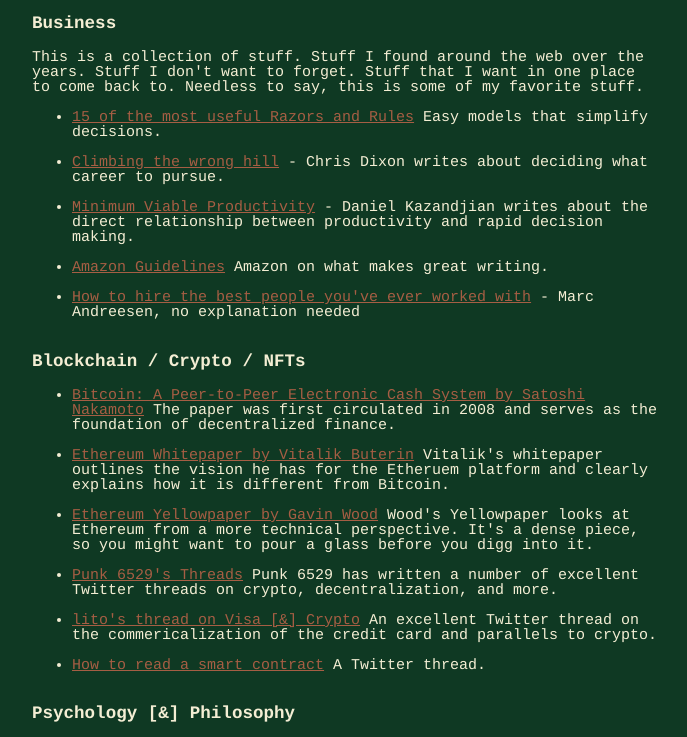
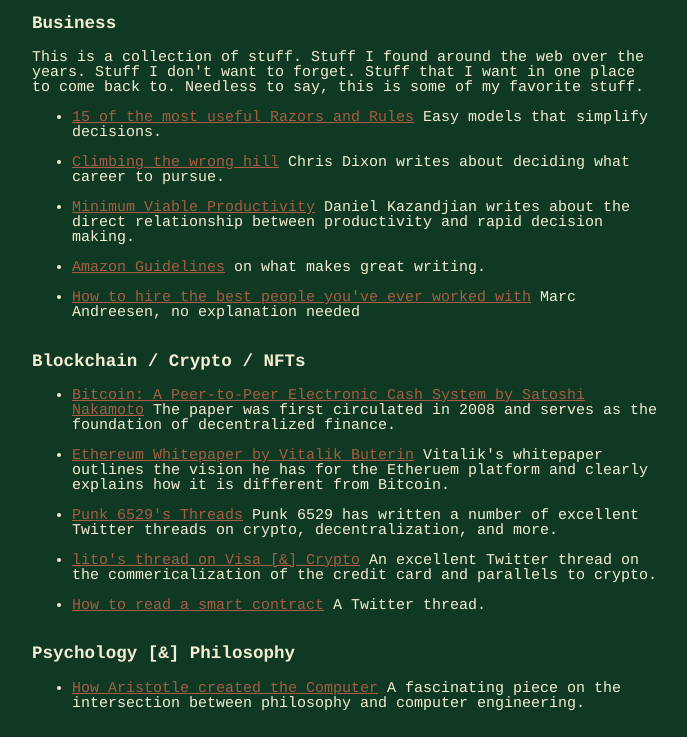
Before and after one commit to earliboerli/earlschaffer.github.io, a plain HTML site: page resources.html in a window 1280 px wide. Shown: the part 41-778 px from the top of the page, without its empty margins (293-980 px from the left). Drawn offline with Linux system fonts and the light colour scheme.

Commit message:
Update resources.html

```diff
--- a/resources.html
+++ b/resources.html
@@ -29,19 +29,19 @@ This is a collection of stuff. Stuff I found around the web over the years. Stuf
    </li>
    <br />
 
-  <li> <a href="https://cdixon.org/2009/09/19/climbing-the-wrong-hill">Climbing the wrong hill</a> - Chris Dixon writes about deciding what career to pursue.
+  <li> <a href="https://cdixon.org/2009/09/19/climbing-the-wrong-hill">Climbing the wrong hill</a> Chris Dixon writes about deciding what career to pursue.
    </li>
    <br />
 
-  <li> <a href="https://open.substack.com/pub/themetagame/p/minimum-viable-productivity?r=5o8if3">Minimum Viable Productivity</a> - Daniel Kazandjian writes about the direct relationship between productivity and rapid decision making.
+  <li> <a href="https://open.substack.com/pub/themetagame/p/minimum-viable-productivity?r=5o8if3">Minimum Viable Productivity</a> Daniel Kazandjian writes about the direct relationship between productivity and rapid decision making.
    </li>
    <br />
 
-  <li> <a href="https://twitter.com/alexgarcia_atx/status/1381066483330117632">Amazon Guidelines</a> Amazon on what makes great writing.
+  <li> <a href="https://twitter.com/alexgarcia_atx/status/1381066483330117632">Amazon Guidelines</a> on what makes great writing.
    </li>
    <br />
 
-  <li> <a href="https://pmarchive.com/how_to_hire_the_best_people.html">How to hire the best people you've ever worked with</a> - Marc Andreesen, no explanation needed
+  <li> <a href="https://pmarchive.com/how_to_hire_the_best_people.html">How to hire the best people you've ever worked with</a> Marc Andreesen, no explanation needed
    </li>
    <br />
 
@@ -59,10 +59,6 @@ This is a collection of stuff. Stuff I found around the web over the years. Stuf
    <br />
 
   <li> <a href="https://ethereum.org/en/whitepaper/">Ethereum Whitepaper by Vitalik Buterin</a> Vitalik's whitepaper outlines the vision he has for the Etheruem platform and clearly explains how it is different from Bitcoin.
-   </li>
-   <br />
-
-  <li> <a href="https://ethereum.github.io/yellowpaper/paper.pdf">Ethereum Yellowpaper by Gavin Wood</a> Wood's Yellowpaper looks at Ethereum from a more technical perspective. It's a dense piece, so you might want to pour a glass before you digg into it.
    </li>
    <br />
 
@@ -85,7 +81,7 @@ This is a collection of stuff. Stuff I found around the web over the years. Stuf
 <p/>
     <ul class="unstyled toc">
 
-   <li> <a href="hhttps://www.theatlantic.com/technology/archive/2017/03/aristotle-computer/518697/">How Aristotle created the Computer</a> The Atlantic put together a fascinating piece on the intersection between philosophy and computer engineering.
+   <li> <a href="hhttps://www.theatlantic.com/technology/archive/2017/03/aristotle-computer/518697/">How Aristotle created the Computer</a> A fascinating piece on the intersection between philosophy and computer engineering.
    </li>
    <br />
 
```
